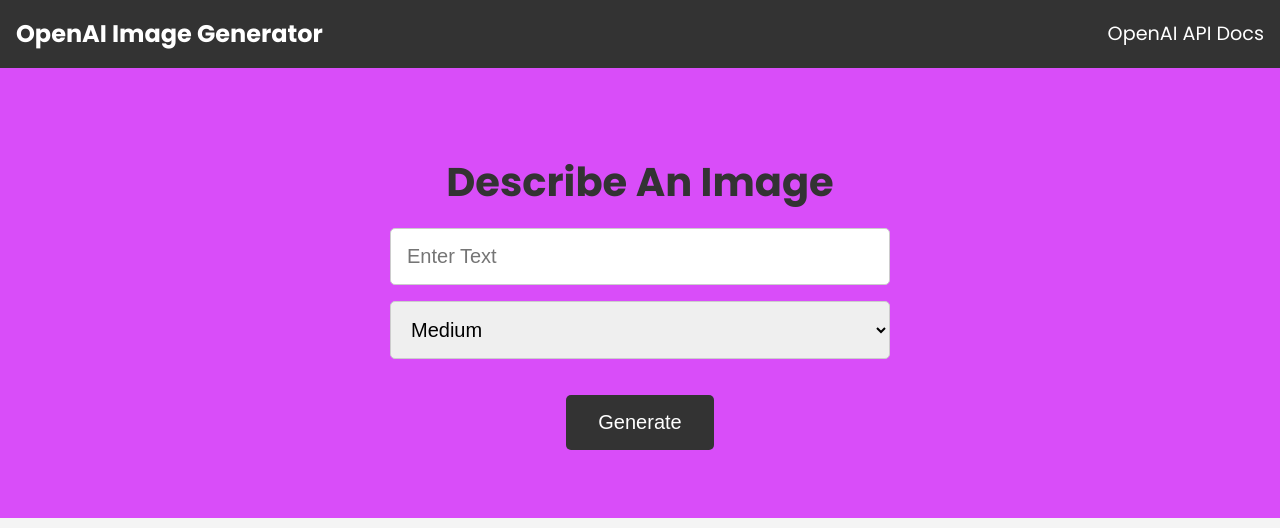
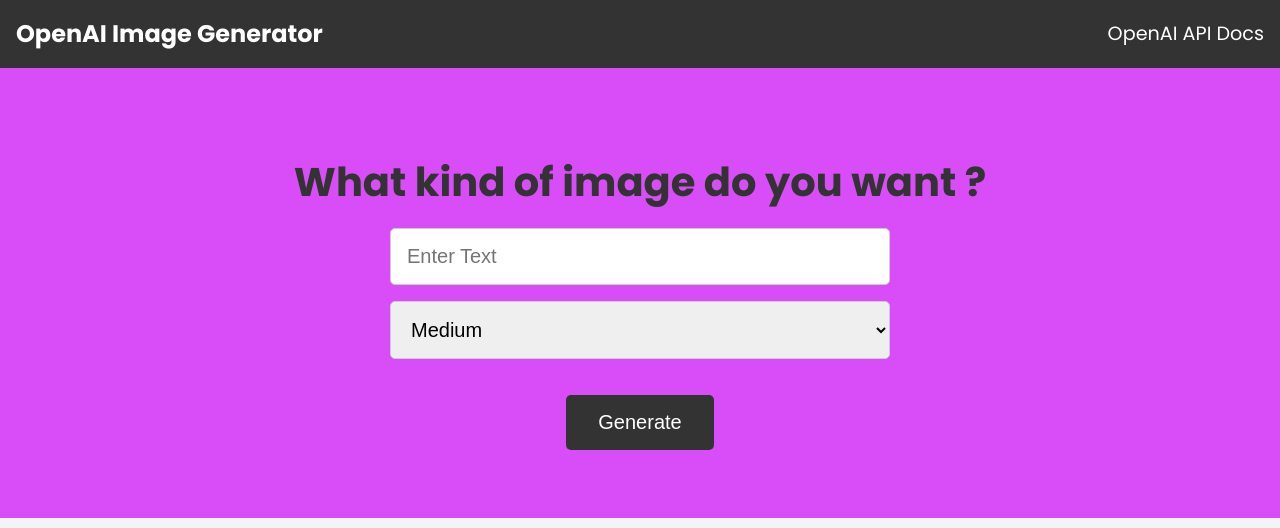
Before and after one commit to swetamishra123/node-project, a website: page public/index.html in a window 1280 px wide. Drawn offline with Linux system fonts and the light colour scheme.

Commit message:
Update index.html

```diff
--- a/public/index.html
+++ b/public/index.html
@@ -28,7 +28,7 @@
     <main>
       <section class="showcase">
         <form id="image-form">
-          <h1>Describe An Image</h1>
+          <h1>What kind of image do you want ?</h1>
           <div class="form-control">
             <input type="text" id="prompt" placeholder="Enter Text" />
           </div>
```
